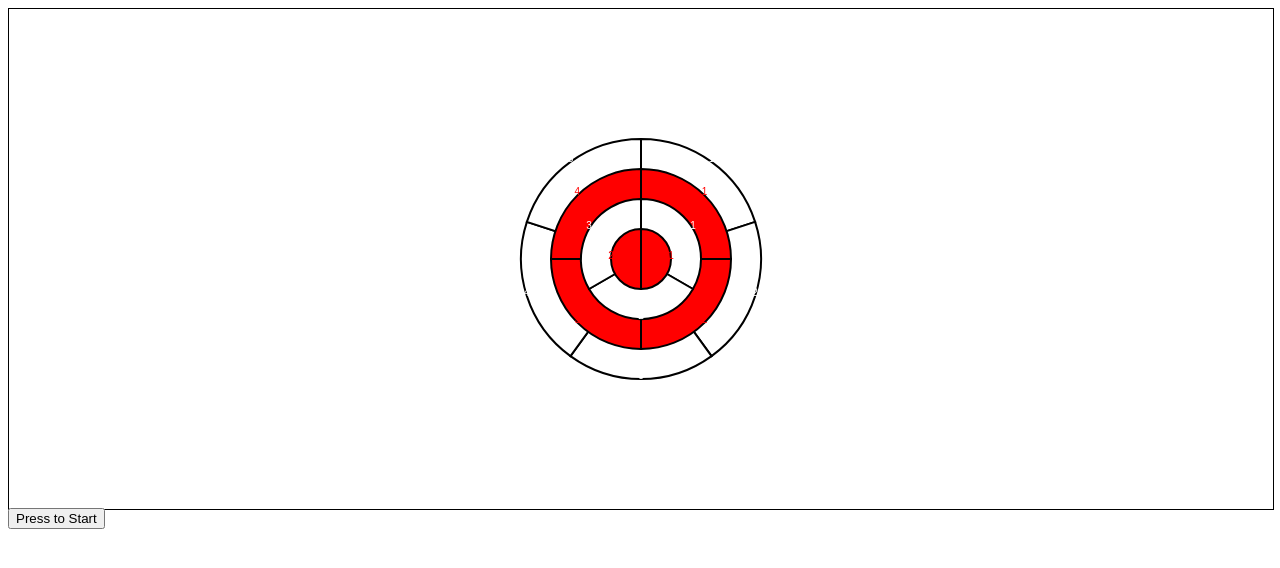
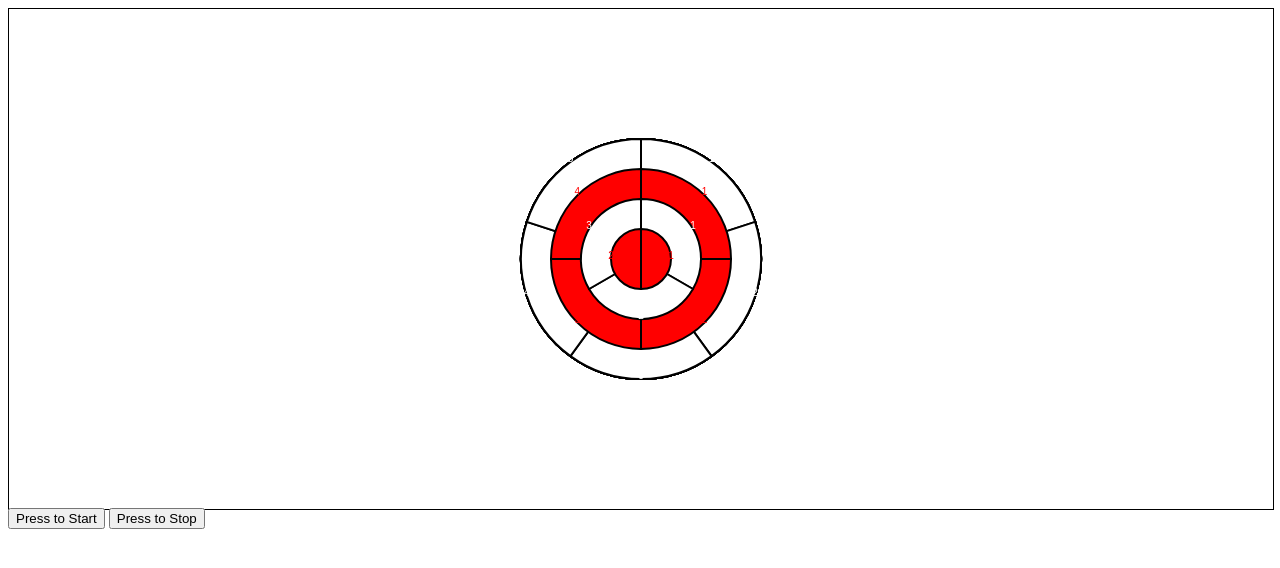
Before and after one commit to AlvaroMaceda/kagan-tools, a website built with webpack: page src/index.html in a window 1280 px wide. Both pictures are taken after a click on the button "Press to Start". Built offline with nearby package versions, Linux system fonts and the light colour scheme.

Commit message:
Working with rxjs and frame animations

```diff
--- a/src/index.html
+++ b/src/index.html
@@ -11,6 +11,7 @@
 </div>
 
 <button id="start">Press to Start</button>
+<button id="stop">Press to Stop</button>
 
 </body>
 </html>
--- a/src/index.js
+++ b/src/index.js
@@ -3,27 +3,65 @@ import styles from './styles.css';
 // import {Point, Vector} from "./geometry";
 // import {cmToPixels, secondsToMiliseconds} from "./conversions";
 // import Escala from "./Escala";
-import { fromEvent } from "rxjs";
+
+// import { fromEvent } from "rxjs";
 import { Point } from './geometry';
 import { SelectorShape } from './selector_shape';
 
+import { Subject, fromEvent, interval, timer } from 'rxjs';
+import { take, scan, share, switchMapTo, debounceTime, distinct } from 'rxjs/operators';
+import { animationFrameScheduler } from 'rxjs';
+
+let pauser = new Subject();
+
 const startButton = document.querySelector('#start');
+const stopButton = document.querySelector('#stop');
 let start$ = fromEvent(startButton,'click');
+let stop$ = fromEvent(stopButton,'click');
+
+function frameDataCalculator(startTime) {
+    console.log(`creating frame calculator. Start time:${startTime}`);
+    return function (previousFrameData) {
+        // console.log(previousFrameData);
+        const timeSinceAnimationStarted = animationFrameScheduler.now()-startTime;
+        return {
+            fromStart: timeSinceAnimationStarted,
+            fromLastFrame:timeSinceAnimationStarted-previousFrameData.fromStart
+        }
+    }
+}
+
+const initialFrameData = {fromStart:0,fromLastFrame:0};
+
+function createFrameStream() {
+    return interval(0,animationFrameScheduler).pipe(
+        scan(frameDataCalculator(animationFrameScheduler.now()),initialFrameData),
+        distinct(),
+        take(10),
+        share()
+    );
+}
+
+let frames$ = start$.pipe(
+    switchMapTo(createFrameStream())
+);
+
+frames$.subscribe((x) => {
+    console.log("from start:"+x.fromStart);
+    console.log("from last frame:"+x.fromLastFrame)
+    draw();
+});
+
+// createFrameStream().subscribe((x) => {
+//     console.log("from start:"+x.fromStart);
+//     console.log("from last frame:"+x.fromLastFrame)
+// });
+
 
 let spinnerCanvasElement = document.getElementById("spinner-canvas");
 let spinnerCanvas = spinnerCanvasElement.getContext("2d");
 
-
-// function resizeCanvas() {
-//     inMemCanvas.width = canvasRef.width;
-//     inMemCanvas.height = canvasRef.height;
-//     inMemCtx.drawImage(canvasRef, 0, 0);
-//     canvasRef.width = 1000;
-//     ctx.drawImage(inMemCanvas, 0, 0);
-// }
-
-
-function adjustCanvasToContainer(canvasElement, ctx) {
+function adjustCanvasSizeToParent(canvasElement, ctx) {
     let container = canvasElement.parentElement;
     let positionInfo = container.getBoundingClientRect();
 
@@ -41,25 +79,23 @@ function setOriginInCanvasCenter(ctx) {
     ctx.translate(ctx.width/2,ctx.height/2); // now 0,0 is the center of the canvas.
 }
 
-adjustCanvasToContainer(spinnerCanvasElement,spinnerCanvas);
-setOriginInCanvasCenter(spinnerCanvas);
-
-
-
 let selectorShape = new SelectorShape();
-
 function draw() {
     selectorShape.draw(spinnerCanvas, new Point(0,0));
 }
-draw();
 
-start$.subscribe((event)=> {
-    console.log('start');
-    foo(spinnerCanvas);
-});
+function resizeCanvasToContainer(){
+    adjustCanvasSizeToParent(spinnerCanvasElement,spinnerCanvas);
+    setOriginInCanvasCenter(spinnerCanvas);
+    draw();
+}
+resizeCanvasToContainer();
+
+
+// start$.subscribe((event)=> {
+//     console.log('start');
+// });
 
 window.addEventListener('resize',function(){
-    adjustCanvasToContainer(spinnerCanvasElement,spinnerCanvas);
-    setOriginInCanvasCenter(spinnerCanvas);
-    draw();
+    resizeCanvasToContainer();
 },false);
--- a/src/selector_shape.js
+++ b/src/selector_shape.js
@@ -26,7 +26,6 @@ export class SelectorShape {
         radius = 120;
         const NUM_RINGS = 4;
         let ringsRadius = partsOfInterval(0,radius,NUM_RINGS).reverse();
-        console.log(ringsRadius);
 
         let numRing = NUM_RINGS; // TODO: get rid of loop variables
         let style = styleEven;
@@ -71,10 +70,9 @@ function dividedCircleLabels(ctx, {center, radius, numParts = 2}) {
 
     let parts = partsOfInterval(0, 2*Math.PI, numParts).map(displaceToCenterOfInterval);
 
-    let i = 1; // TODO: get rid of this "i"
-    parts.forEach(({start}) => {
+    parts.forEach(({start},index) => {
         let position = new PolarPoint(radius,translateAngleToOriginOnTop(start)).toCartesian();
-        ctx.fillText(i++,position.x,position.y);
+        ctx.fillText((index+1).toString(),position.x,position.y);
     });
 
 }
```
